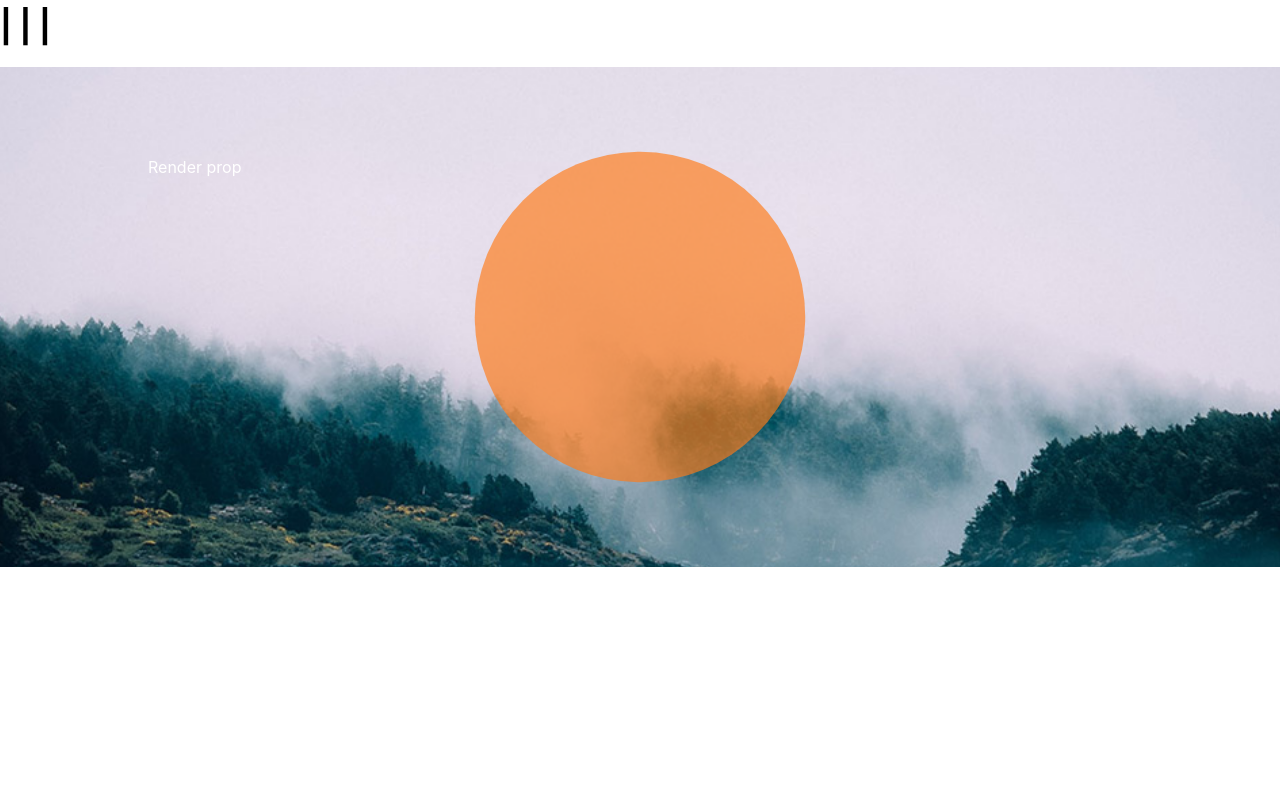
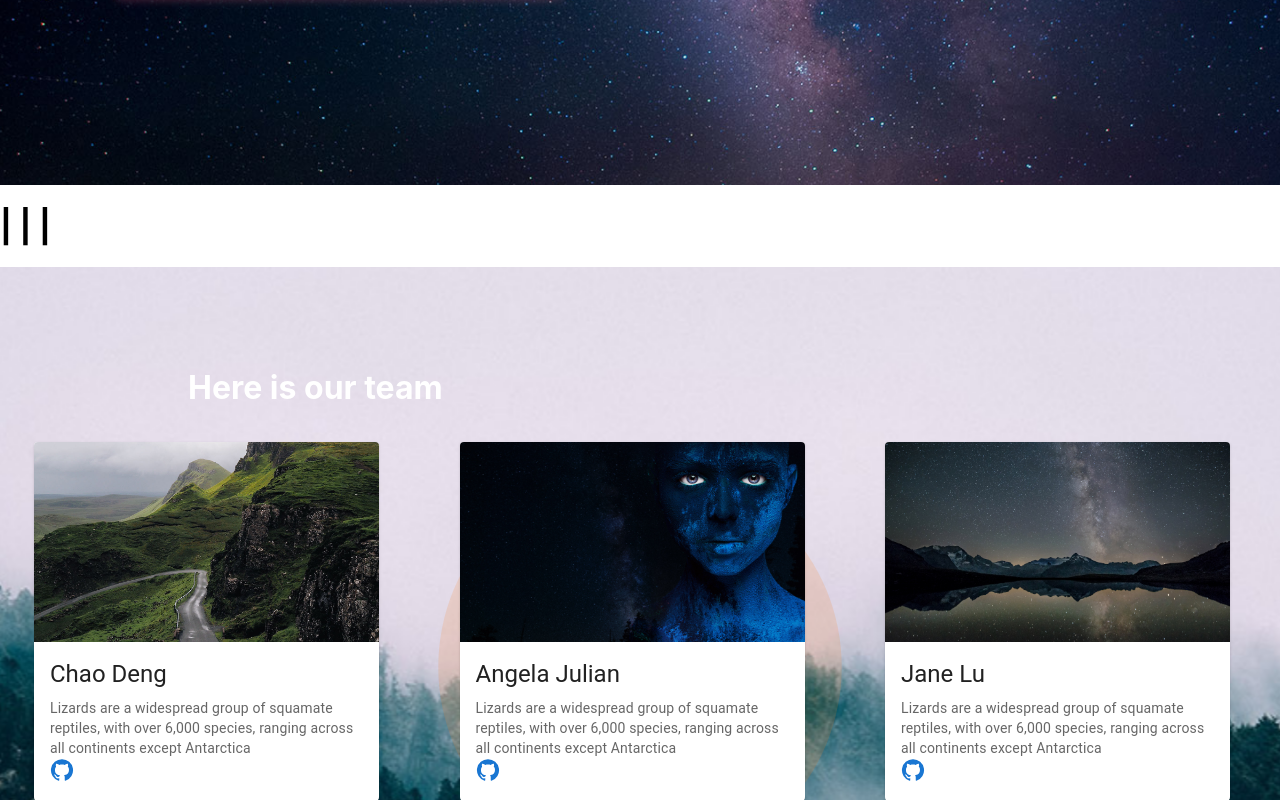
Before and after one commit to hunterD3CD/photo_voting, a React (Create React App) app in the folder client/: page / in a window 1280 px wide. Shown: the part 600-1400 px from the top of the page. Built offline with nearby package versions, Linux system fonts and the light colour scheme.

Commit message:
create the team section

```diff
--- /dev/null
+++ b/client/src/components/TeamSection.js
@@ -0,0 +1,80 @@
+import * as React from "react";
+
+// ----------------------------------------------------MUI------------------------------------------------------
+import Card from "@mui/material/Card";
+import CardContent from "@mui/material/CardContent";
+import CardMedia from "@mui/material/CardMedia";
+import Typography from "@mui/material/Typography";
+import { CardActionArea, Grid, Link } from "@mui/material";
+import GitHubIcon from "@mui/icons-material/GitHub";
+
+// import images
+import team1 from "../assets/img/bg3.jpg";
+import team2 from "../assets/img/bg4.jpg";
+import team3 from "../assets/img/bg7.jpg";
+
+export default function TeamSection() {
+  return (
+    <Grid
+      container
+      spacing={2}
+      justifyContent="space-between"
+      alignItems="center"
+    >
+      {/* -------------------------------------CARD 1-------------------------------------- */}
+      <Card sx={{ maxWidth: 345 }}>
+        <CardActionArea>
+          <CardMedia component="img" height="200" image={team1} alt="hunter" />
+          <CardContent>
+            <Typography gutterBottom variant="h5" component="div">
+              Chao Deng
+            </Typography>
+            <Typography variant="body2" color="text.secondary">
+              Lizards are a widespread group of squamate reptiles, with over
+              6,000 species, ranging across all continents except Antarctica
+            </Typography>
+            <Link href="https://github.com/hunterD3CD?tab=repositories">
+              <GitHubIcon />{" "}
+            </Link>
+          </CardContent>
+        </CardActionArea>
+      </Card>
+      {/* --------------------------------------CARD 2------------------------------------- */}
+      <Card sx={{ maxWidth: 345 }}>
+        <CardActionArea>
+          <CardMedia component="img" height="200" image={team2} alt="Angela" />
+          <CardContent>
+            <Typography gutterBottom variant="h5" component="div">
+              Angela Julian
+            </Typography>
+            <Typography variant="body2" color="text.secondary">
+              Lizards are a widespread group of squamate reptiles, with over
+              6,000 species, ranging across all continents except Antarctica
+            </Typography>
+            <Link href="https://github.com/hunterD3CD?tab=repositories">
+              <GitHubIcon />{" "}
+            </Link>
+          </CardContent>
+        </CardActionArea>
+      </Card>
+      {/* --------------------------------------CARD 3------------------------------------- */}
+      <Card sx={{ maxWidth: 345 }}>
+        <CardActionArea>
+          <CardMedia component="img" height="200" image={team3} alt="Jane" />
+          <CardContent>
+            <Typography gutterBottom variant="h5" component="div">
+              Jane Lu
+            </Typography>
+            <Typography variant="body2" color="text.secondary">
+              Lizards are a widespread group of squamate reptiles, with over
+              6,000 species, ranging across all continents except Antarctica
+            </Typography>
+            <Link href="https://github.com/hunterD3CD?tab=repositories">
+              <GitHubIcon />{" "}
+            </Link>
+          </CardContent>
+        </CardActionArea>
+      </Card>
+    </Grid>
+  );
+}
--- a/client/src/components/UploadPhoto.js
+++ b/client/src/components/UploadPhoto.js
@@ -13,14 +13,14 @@ const UploadPhoto = () => {
     margin: 100,
     background: "white",
     borderRadius: 8,
-    boxShadow: '0 3px 5px 2px rgba(255, 105, 135, .3)'
+    boxShadow: '15px 15px 10px 1px rgba(255, 105, 135, .3)'
   };
 
   const buttonStyle = {
     background: 'linear-gradient(45deg, #FE6B8B 30%, #FF8E53 90%)',
     border: 0,
-    borderRadius: 3,
-    boxShadow: '0 3px 5px 2px rgba(255, 105, 135, .3)',
+    borderRadius: 8,
+    boxShadow: '0 3px 20px 2px rgba(255, 105, 135, .3)',
     color: 'white',
     height: 48,
     padding: '0 30px',
--- a/client/src/pages/Home.js
+++ b/client/src/pages/Home.js
@@ -1,31 +1,32 @@
 import React from "react";
-import {Parallax} from "react-parallax";
-import UploadPhoto from "../components/UploadPhoto"
+import { Parallax } from "react-parallax";
+import UploadPhoto from "../components/UploadPhoto";
+import TeamSection from "../components/TeamSection";
 // ----------------------------------------------------MUI------------------------------------------------------
 // import { makeStyles } from '@material-ui/core';
-import {Grid} from "@mui/material";
-import coverImage from "../assets/img/landing-bg.jpg"
-import contactImage from "../assets/img/bg.jpg"
+import { Grid} from "@mui/material";
+// import images
+import coverImage from "../assets/img/landing-bg.jpg";
+import contactImage from "../assets/img/bg.jpg";
 
 const inlineStyle = {
-    color: '#fff',
-    left: '60%',
-    top: '20%',
-    position: 'relative',
-    padding: '20px',
-    transform: 'translate(-50%, -50%)',
-  }
+  color: "#fff",
+  left: "60%",
+  top: "10%",
+  position: "relative",
+  padding: "20px",
+  transform: "translate(-50%, -50%)",
+};
 
 const Home = () => {
-
   // ---------------------------------------------------JSX---------------------------------------------------------
   return (
     <>
-    {/* -----------------------------------------------PART 1------------------------------------------- */}
-    <Parallax bgImage={ coverImage } strength={700}>
+      {/* -----------------------------------------------PART 1 Upload------------------------------------------- */}
+      <Parallax bgImage={coverImage} strength={500}>
         <Grid container>
           <Grid item xs={12} sm={12} md={6}>
-          <div style={{ height: 500 }}>
+            <div style={{ height: 700 }}>
               <h1 style={inlineStyle}>Vote your favorite photo and share!</h1>
               <UploadPhoto />
               <br />
@@ -35,32 +36,33 @@ const Home = () => {
       </Parallax>
       <h1>| | |</h1>
 
-    {/* -----------------------------------------------PART 2------------------------------------------- */}
+      {/* -----------------------------------------------PART 2 Contact------------------------------------------- */}
       <Parallax
-        bgImage={ contactImage }
+        bgImage={contactImage}
         strength={200}
-        renderLayer={precentage => (
+        renderLayer={(precentage) => (
           <div
             style={{
-              position: 'absolute',
-              width: '100px',
-              height: '100px',
-              borderRadius: '50%',
-              background: `rgba(255, 123, 23, ${precentage * 1})`,
-              left: '50%',
-              top: '50%',
-              transform: `translate(-50%, -50%) scale(${precentage * 5})`,
+              position: "absolute",
+              width: "100px",
+              height: "100px",
+              borderRadius: "50%",
+              background: `rgba(255, 123, 23, ${precentage * 0.3})`,
+              left: "50%",
+              top: "50%",
+              transform: `translate(-50%, -50%) scale(${precentage * 8})`,
             }}
-          >
-          </div>
+          ></div>
         )}
       >
-        <div style={{ height: 500 }}>
-          <div style={inlineStyle}>Render prop</div>
+        <div style={{ height: 700, margin: "50px" }}>
+          <h1 style={inlineStyle}>Here is our team</h1>
+          <br />
+          <br />
+          <TeamSection />
         </div>
       </Parallax>
-      <div style={{ height: '100vh' }}></div>
-
+      <h1>| | |</h1>
     </>
   );
 };
```
Lines whose indentation alone changed are shown as unchanged.
